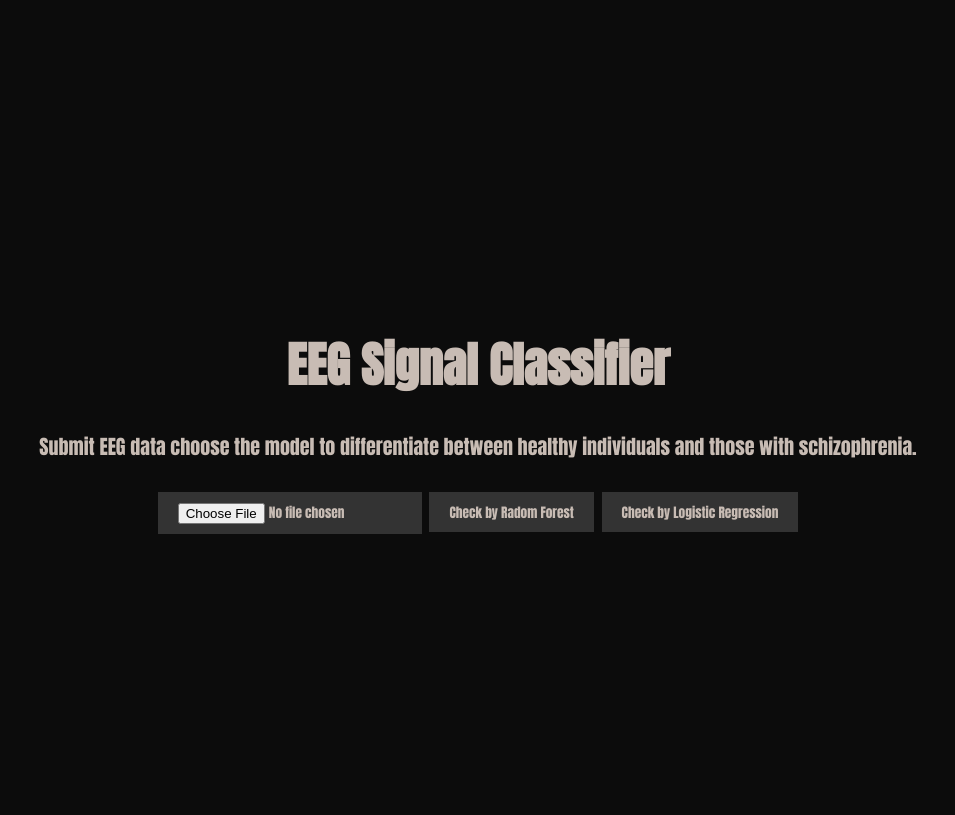
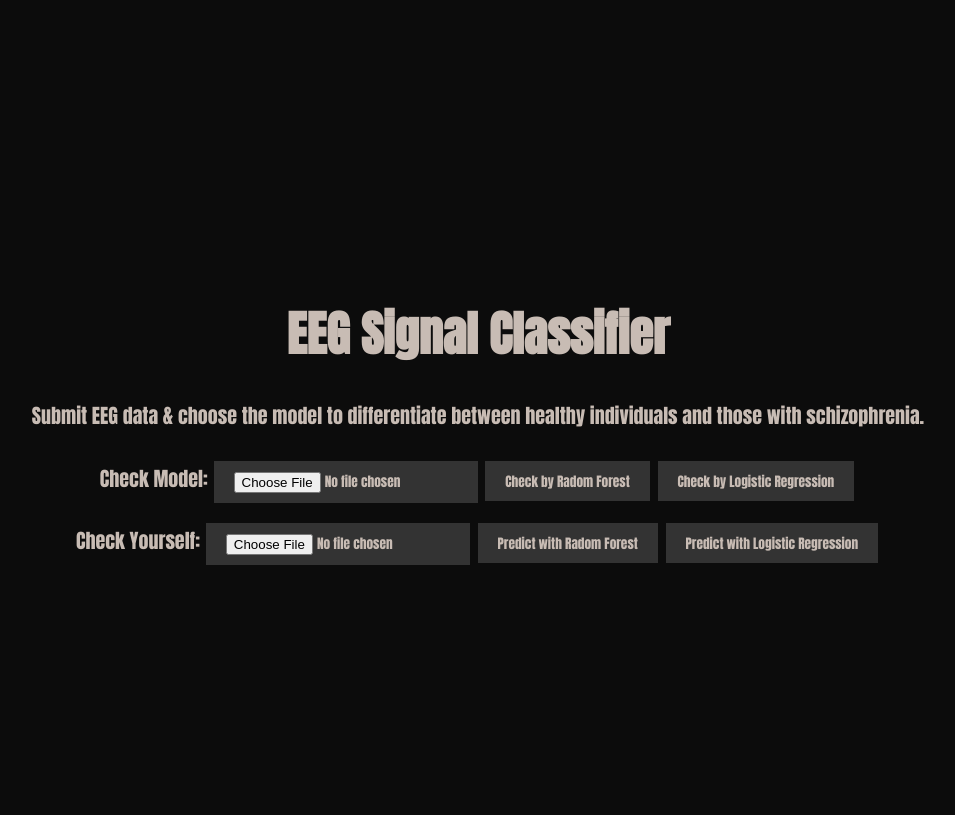
Before and after one commit to Nisarg-Adhvaryu/Schizophrenia-EEG-Classifier, a Flask app: page / in a window 1280 px wide. Shown: the top 815 px of the page, without its empty margins (162-1117 px from the left). Run offline with Flask 3, Linux system fonts and the light colour scheme; parts of the project's set-up code (start-up, migrations or seed data) failed here and were passed over.

Commit message:
Added Field to test patient data

```diff
--- a/EEG ML Model/app.py
+++ b/EEG ML Model/app.py
@@ -16,8 +16,8 @@ def home():
     return render_template('index.html')
 
 # Handle the prediction route
-@app.route('/predict', methods=['POST'])
-def predict():
+@app.route('/check-model', methods=['POST'])
+def checkModel():
     file = request.files['file'] # Uploaded file (.csv)
 
     if 'file' not in request.files:
@@ -51,5 +51,40 @@ def predict():
     except Exception as e:
         return jsonify({'error': str(e)}), 500
 
+@app.route('/predict', methods=['POST'])
+def predict():
+    file = request.files['file'] # Uploaded file (.csv)
+
+    if 'file' not in request.files:
+        return jsonify({'error': 'No file uploaded'}), 400
+
+    if file.filename == '':
+        return jsonify({'error': 'No selected file'}), 400
+
+    try:
+        # Read the uploaded CSV file
+        eeg_data = pd.read_csv(file)
+
+        # Assuming your model expects the same feature columns as training
+        if request.form['submit_btn'] == 'RF':
+            prediction = rf_model.predict(eeg_data)
+        elif request.form['submit_btn'] == 'LR':
+            prediction = lr_model.predict(eeg_data)
+
+        temp = 0
+        for i in prediction.tolist():
+            if i == 0:
+                temp += 1
+
+        chanceHealthy = temp/len(prediction)
+        chanceUnhealthy = (len(prediction)-temp)/len(prediction)
+        if chanceHealthy >= 0.7:
+            return jsonify({'result': 'Healthy', 'chance': str(round(chanceHealthy*100, 2))+'%'})
+        else:
+            return jsonify({'result': 'Schizophrenic', 'chance': str(round(chanceUnhealthy*100, 2))+'%'})
+
+    except Exception as e:
+        return jsonify({'error': str(e)}), 500
+
 if __name__ == '__main__':
     app.run(debug=True)
--- a/EEG ML Model/static/script.js
+++ b/EEG ML Model/static/script.js
@@ -1,7 +1,43 @@
-const form = document.getElementById('uploadForm');
+const checkModelForm = document.getElementById('checkModelForm');
+const predictForm = document.getElementById('predictForm');
 const resultDiv = document.getElementById('result');
 
-        form.addEventListener('submit', async function(event) {
+checkModelForm.addEventListener('submit', async function (event) {
+    event.preventDefault();
+
+    const fileInput = document.getElementById('fileInput').files[0];
+    if (!fileInput) {
+        resultDiv.innerHTML = '<p style="color: red;">Please upload a file.</p>';
+        return;
+    }
+
+    const formData = new FormData();
+    formData.append('file', fileInput);
+
+    try {
+        const response = await fetch('/check-model', {
+            method: 'POST',
+            body: formData
+        });
+
+        if (!response.ok) {
+            throw new Error('Failed to process the file');
+        }
+
+        const result = await response.json();
+        if (result.prediction === 0) {
+            resultDiv.innerHTML = '<p style="color: green;">Prediction: Healthy</p>';
+        } else if (result.prediction === 1) {
+            resultDiv.innerHTML = '<p style="color: red;">Prediction: Schizophrenic</p>';
+        } else {
+            resultDiv.innerHTML = '<p>Invalid prediction result.</p>';
+        }
+    } catch (error) {
+        resultDiv.innerHTML = `<p style="color: red;">Error: ${error.message}</p>`;
+    }
+});
+
+predictForm.addEventListener('submit', async function (event) {
     event.preventDefault();
 
     const fileInput = document.getElementById('fileInput').files[0];
--- a/EEG ML Model/templates/index.html
+++ b/EEG ML Model/templates/index.html
@@ -12,14 +12,20 @@
 <body>
     <div class="container">
         <h1>EEG Signal Classifier</h1>
-        <p>Submit EEG data choose the model to differentiate between healthy
+        <p>Submit EEG data & choose the model to differentiate between healthy
             individuals and those with schizophrenia.</p>
         <!--Random Forest-->
-        <form action='/predict' enctype="multipart/form-data" id="uploadForm"  method="POST">
-            <input type="file" id="fileName" name="file" accept=".csv" required>
+        <form action='/check-model' enctype="multipart/form-data" id="checkModelForm"  method="POST">
+            <span style="font-size:20px;">Check Model:</span> <input type="file" id="fileName" name="file" accept=".csv" required>
 
             <button type="submit" name='submit_btn' value='RF'>Check by Radom Forest</button>
             <button type="submit" name='submit_btn' value='LR'>Check by Logistic Regression</button>
+        </form>
+        <form action='/predict' enctype="multipart/form-data" id="predictForm"  method="POST">
+            <span style="font-size:20px;">Check Yourself:</span> <input type="file" id="fileName" name="file" accept=".csv" required>
+
+            <button type="submit" name='submit_btn' value='RF'>Predict with Radom Forest</button>
+            <button type="submit" name='submit_btn' value='LR'>Predict with Logistic Regression</button>
         </form>
         <div id="result"></div>
     </div>
```
Lines whose indentation alone changed are shown as unchanged.
